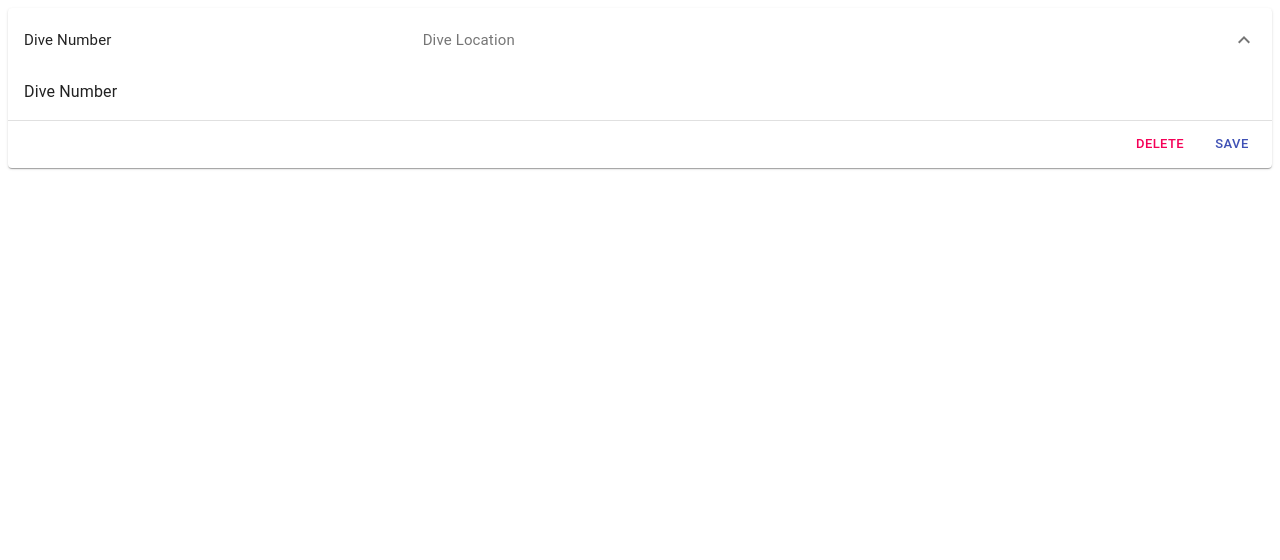
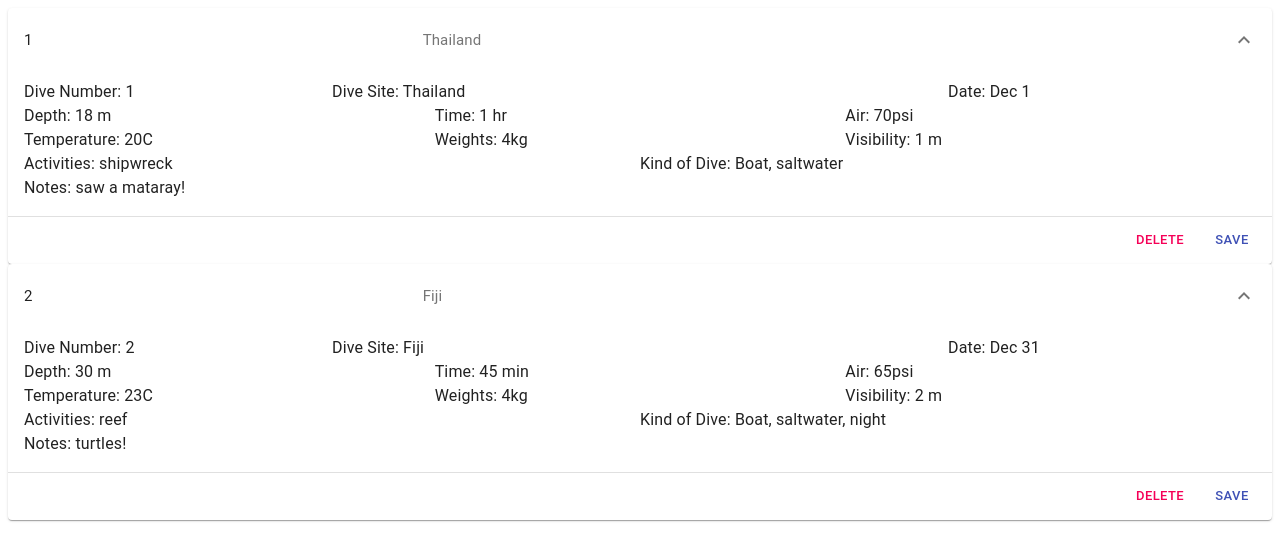
Before and after one commit to alyssathi/Divelog, a React (Create React App) app: page / in a window 1280 px wide. Shown: the top 560 px of the page. Built offline with nearby package versions, Linux system fonts and the light colour scheme.

Commit message:
renders basic divelog mock Array

```diff
--- a/src/App.tsx
+++ b/src/App.tsx
@@ -1,5 +1,6 @@
 import React from "react";
 import AccordionComp from "./components/AccordionComp/index";
+import { mockArr } from "./components/AccordionComp/mockArr";
 
 function App() {
   return (
--- /dev/null
+++ b/src/components/AccordionComp/AccordionEntry.jsx
@@ -0,0 +1,94 @@
+import Accordion from "@material-ui/core/Accordion";
+import AccordionActions from "@material-ui/core/AccordionActions";
+import AccordionDetails from "@material-ui/core/AccordionDetails";
+import AccordionSummary from "@material-ui/core/AccordionSummary";
+import Button from "@material-ui/core/Button";
+import Divider from "@material-ui/core/Divider";
+import { makeStyles } from "@material-ui/core/styles";
+import Typography from "@material-ui/core/Typography";
+import ExpandMoreIcon from "@material-ui/icons/ExpandMore";
+import React, { useState } from "react";
+import AccordionGrid from "./AccordionGrid";
+
+const useStyles = makeStyles((theme) => ({
+  root: {
+    width: "100%",
+  },
+  heading: {
+    fontSize: theme.typography.pxToRem(15),
+  },
+  secondaryHeading: {
+    fontSize: theme.typography.pxToRem(15),
+    color: theme.palette.text.secondary,
+  },
+  icon: {
+    verticalAlign: "bottom",
+    height: 20,
+    width: 20,
+  },
+  details: {
+    alignItems: "center",
+  },
+  column: {
+    flexBasis: "33.33%",
+  },
+  helper: {
+    borderLeft: `2px solid ${theme.palette.divider}`,
+    padding: theme.spacing(1, 2),
+  },
+  link: {
+    color: theme.palette.primary.main,
+    textDecoration: "none",
+    "&:hover": {
+      textDecoration: "underline",
+    },
+  },
+}));
+
+export default function AccordionEntry(props) {
+  const classes = useStyles();
+  const {
+    diveNumber,
+    diveSite,
+    date,
+    depth,
+    time,
+    weights,
+    visibility,
+    activities,
+    kindOfDive,
+    notes,
+  } = props;
+  return (
+    <div className={classes.root}>
+      <Accordion defaultExpanded>
+        <AccordionSummary
+          expandIcon={<ExpandMoreIcon />}
+          aria-controls="panel1c-content"
+          id="panel1c-header"
+        >
+          <div className={classes.column}>
+            <Typography className={classes.heading}>{diveNumber}</Typography>
+          </div>
+          <div className={classes.column}>
+            <Typography className={classes.secondaryHeading}>
+              {diveSite}
+            </Typography>
+          </div>
+        </AccordionSummary>
+        <AccordionDetails>
+          <AccordionGrid {...props} />
+        </AccordionDetails>
+        <Divider />
+        <AccordionActions>
+          <Button size="small" color="secondary">
+            Delete
+          </Button>
+          <Button size="small" color="primary">
+            Save
+          </Button>
+        </AccordionActions>
+      </Accordion>
+    </div>
+  );
+}
--- a/src/components/AccordionComp/AccordionGrid.jsx
+++ b/src/components/AccordionComp/AccordionGrid.jsx
@@ -1,12 +1,60 @@
 import { Grid, Typography } from "@material-ui/core";
 import React from "react";
 
-export default function AccordionGrid() {
+export default function AccordionGrid(props) {
+  const {
+    diveNumber,
+    diveSite,
+    date,
+    depth,
+    time,
+    air,
+    temperature,
+    weights,
+    visibility,
+    activities,
+    kindOfDive,
+    notes,
+  } = props;
+
   return (
     <div>
       <Grid container>
+        <Grid item xs={3}>
+          <Typography>Dive Number: {diveNumber}</Typography>
+        </Grid>
+        <Grid item xs={6}>
+          <Typography>Dive Site: {diveSite}</Typography>
+        </Grid>
+        <Grid item xs={3}>
+          <Typography>Date: {date}</Typography>
+        </Grid>
+        <Grid item xs={4}>
+          <Typography>Depth: {depth}</Typography>
+        </Grid>
+        <Grid item xs={4}>
+          <Typography>Time: {time}</Typography>
+        </Grid>
+        <Grid item xs={4}>
+          <Typography>Air: {air}</Typography>
+        </Grid>
+        <Grid item xs={4}>
+          <Typography>Temperature: {temperature}</Typography>
+        </Grid>
+        <Grid item xs={4}>
+          <Typography>Weights: {weights}</Typography>
+        </Grid>
+        <Grid item xs={4}>
+          <Typography>Visibility: {visibility}</Typography>
+        </Grid>
+        <Grid item xs={6}>
+          <Typography>Activities: {activities}</Typography>
+        </Grid>
+        <Grid item xs={6}>
+          <Typography>Kind of Dive: {kindOfDive}</Typography>
+        </Grid>
         <Grid item xs={12}>
-          <Typography>Dive Number</Typography>
+          <Typography>Notes: {notes}</Typography>
         </Grid>
       </Grid>
     </div>
--- a/src/components/AccordionComp/index.jsx
+++ b/src/components/AccordionComp/index.jsx
@@ -1,83 +1,15 @@
-import Accordion from "@material-ui/core/Accordion";
-import AccordionActions from "@material-ui/core/AccordionActions";
-import AccordionDetails from "@material-ui/core/AccordionDetails";
-import AccordionSummary from "@material-ui/core/AccordionSummary";
-import Button from "@material-ui/core/Button";
-import Divider from "@material-ui/core/Divider";
-import { makeStyles } from "@material-ui/core/styles";
-import Typography from "@material-ui/core/Typography";
-import ExpandMoreIcon from "@material-ui/icons/ExpandMore";
-import React from "react";
-import AccordionGrid from "./AccordionGrid";
-
-const useStyles = makeStyles((theme) => ({
-  root: {
-    width: "100%",
-  },
-  heading: {
-    fontSize: theme.typography.pxToRem(15),
-  },
-  secondaryHeading: {
-    fontSize: theme.typography.pxToRem(15),
-    color: theme.palette.text.secondary,
-  },
-  icon: {
-    verticalAlign: "bottom",
-    height: 20,
-    width: 20,
-  },
-  details: {
-    alignItems: "center",
-  },
-  column: {
-    flexBasis: "33.33%",
-  },
-  helper: {
-    borderLeft: `2px solid ${theme.palette.divider}`,
-    padding: theme.spacing(1, 2),
-  },
-  link: {
-    color: theme.palette.primary.main,
-    textDecoration: "none",
-    "&:hover": {
-      textDecoration: "underline",
-    },
-  },
-}));
+import React, { useState } from "react";
+import { mockArr } from "./mockArr";
+import AccordionEntry from "./AccordionEntry";
 
 export default function AccordionComp() {
-  const classes = useStyles();
+  const [diveEntries, setDiveEntries] = useState(mockArr);
 
   return (
-    <div className={classes.root}>
-      <Accordion defaultExpanded>
-        <AccordionSummary
-          expandIcon={<ExpandMoreIcon />}
-          aria-controls="panel1c-content"
-          id="panel1c-header"
-        >
-          <div className={classes.column}>
-            <Typography className={classes.heading}>Dive Number</Typography>
-          </div>
-          <div className={classes.column}>
-            <Typography className={classes.secondaryHeading}>
-              Dive Location
-            </Typography>
-          </div>
-        </AccordionSummary>
-        <AccordionDetails className={classes.details}>
-          <AccordionGrid />
-        </AccordionDetails>
-        <Divider />
-        <AccordionActions>
-          <Button size="small" color="secondary">
-            Delete
-          </Button>
-          <Button size="small" color="primary">
-            Save
-          </Button>
-        </AccordionActions>
-      </Accordion>
+    <div>
+      {diveEntries.map((entry) => {
+        return <AccordionEntry key={entry.diveNumber} {...entry} />;
+      })}
     </div>
   );
 }
--- /dev/null
+++ b/src/components/AccordionComp/mockArr.jsx
@@ -0,0 +1,31 @@
+export const mockArr = [
+  {
+    diveNumber: 1,
+    diveSite: "Thailand",
+    date: "Dec 1",
+    depth: "18 m",
+    time: "1 hr",
+    air: "70psi",
+    weights: "4kg",
+    visibility: "1 m",
+    temperature: "20C",
+    activities: "shipwreck",
+    kindOfDive: "Boat, saltwater",
+    notes: "saw a mataray!",
+  },
+
+  {
+    diveNumber: 2,
+    diveSite: "Fiji",
+    date: "Dec 31",
+    depth: "30 m",
+    time: "45 min",
+    air: "65psi",
+    weights: "4kg",
+    visibility: "2 m",
+    temperature: "23C",
+    activities: "reef",
+    kindOfDive: "Boat, saltwater, night",
+    notes: "turtles!",
+  },
+];
```
Also changed, not shown: 1 other file (tests, documents, lock files or other folders).
